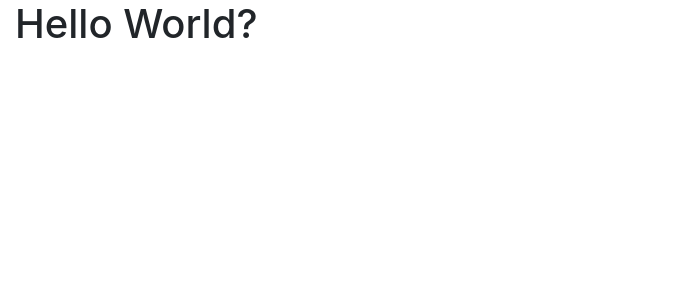
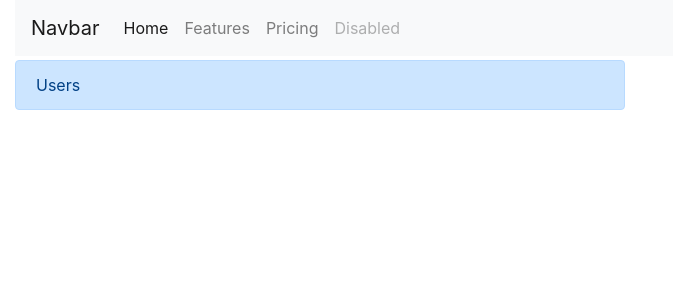
Before and after one commit to ChrisMuga/pyramid-scheme-react, a React (Create React App) app: page / in a window 1280 px wide. Shown: the top 300 px of the page, without its empty margins (0-673 px from the left). Built offline with nearby package versions, Linux system fonts and the light colour scheme.

Commit message:
start with AllUsers Component

```diff
--- a/src/components/Index/MainComponent.jsx
+++ b/src/components/Index/MainComponent.jsx
@@ -1,9 +1,14 @@
 import React from "react"
 
+import Navbar from "./sub-components/Navbar.jsx"
+import AllUsers from "./sub-components/AllUsers.jsx"
 function MainComponent() {
   return (
     <div className="container-fluid">
-      <h1>Hello World?</h1>
+      <Navbar />
+      <div className="row">
+        <AllUsers />
+      </div>
     </div>
   )
 }
--- /dev/null
+++ b/src/components/Index/sub-components/AllUsers.jsx
@@ -0,0 +1,10 @@
+import React from "react"
+function AllUsers() {
+  return (
+    <div className="col-md-6">
+      <div className="alert alert-primary my-1">Users</div>
+    </div>
+  )
+}
+
+export default AllUsers
--- a/src/components/Index/sub-components/Navbar.jsx
+++ b/src/components/Index/sub-components/Navbar.jsx
@@ -0,0 +1,48 @@
+import React from "react"
+
+function Navbar() {
+  return (
+    <nav class="navbar navbar-expand-lg navbar-light bg-light">
+      <a class="navbar-brand" href="#">
+        Navbar
+      </a>
+      <button
+        class="navbar-toggler"
+        type="button"
+        data-toggle="collapse"
+        data-target="#navbarNav"
+        aria-controls="navbarNav"
+        aria-expanded="false"
+        aria-label="Toggle navigation"
+      >
+        <span class="navbar-toggler-icon" />
+      </button>
+      <div class="collapse navbar-collapse" id="navbarNav">
+        <ul class="navbar-nav">
+          <li class="nav-item active">
+            <a class="nav-link" href="#">
+              Home <span class="sr-only">(current)</span>
+            </a>
+          </li>
+          <li class="nav-item">
+            <a class="nav-link" href="#">
+              Features
+            </a>
+          </li>
+          <li class="nav-item">
+            <a class="nav-link" href="#">
+              Pricing
+            </a>
+          </li>
+          <li class="nav-item">
+            <a class="nav-link disabled" href="#" tabindex="-1" aria-disabled="true">
+              Disabled
+            </a>
+          </li>
+        </ul>
+      </div>
+    </nav>
+  )
+}
+
+export default Navbar
```
